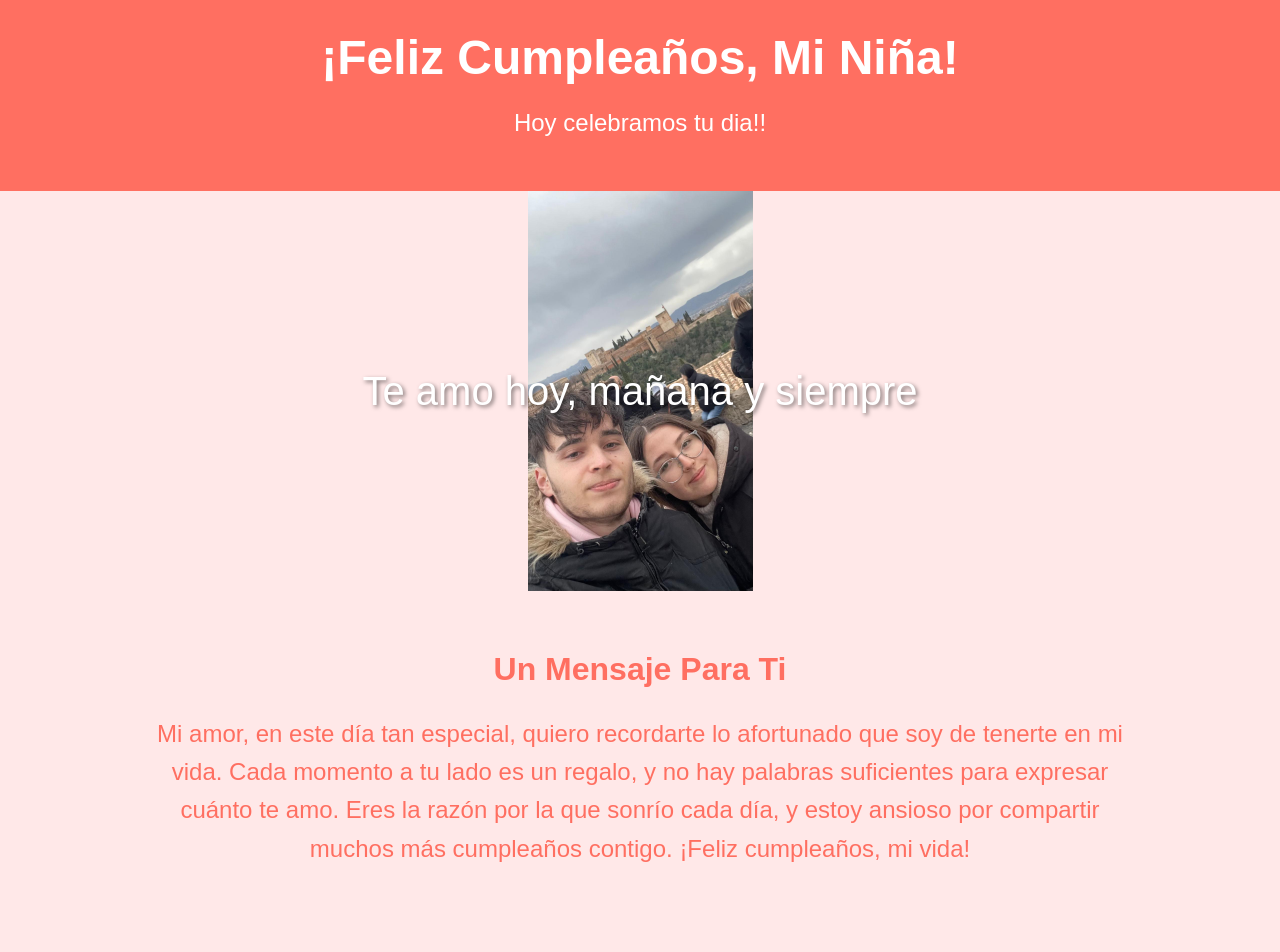
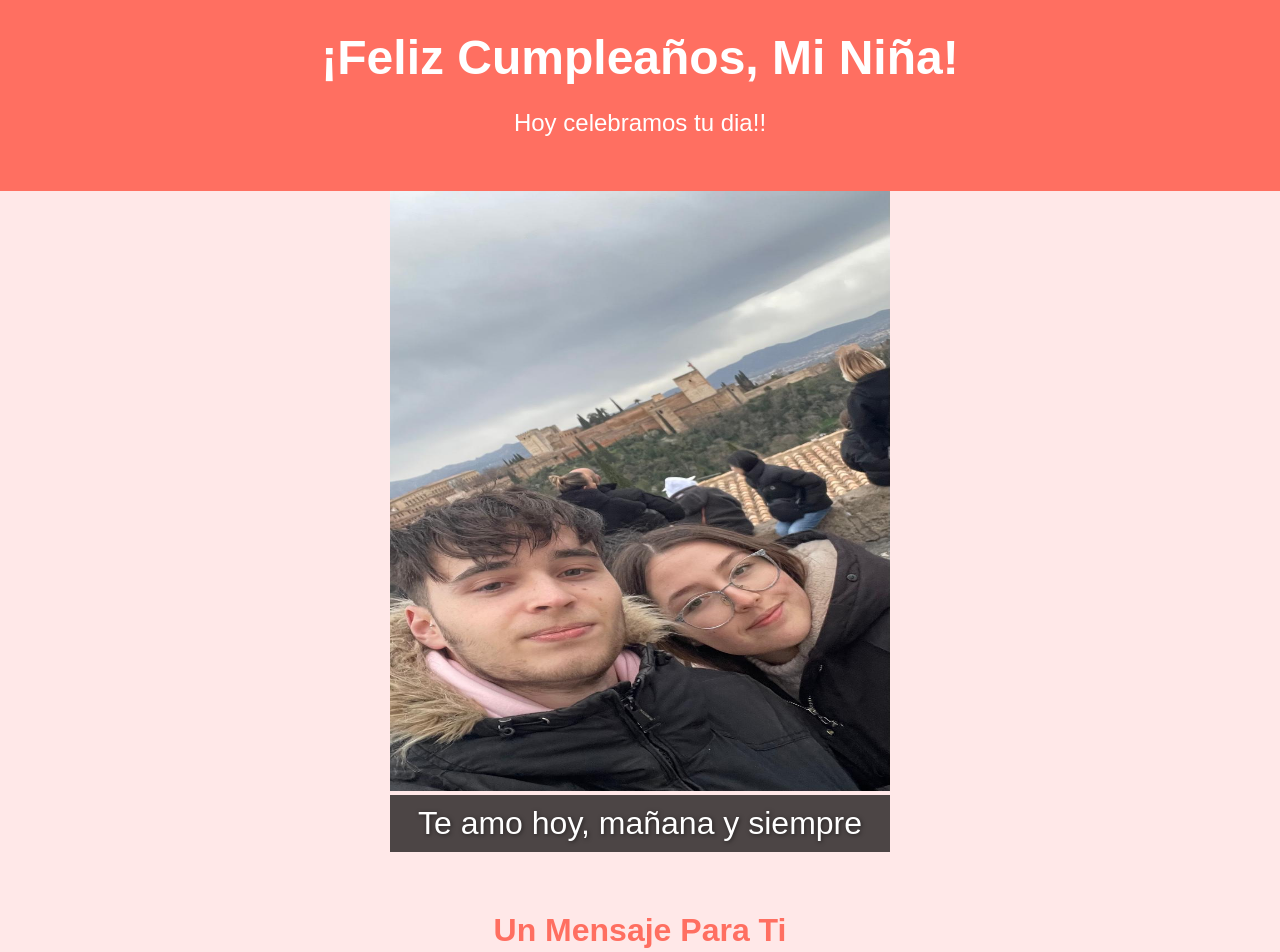
Before and after one commit to BaaLial12/BaaLial12.github.io, a plain HTML site: page tuDia.html in a window 1280 px wide. Shown: the top 952 px of the page. Drawn offline with Linux system fonts and the light colour scheme.

Commit message:
Update tuDia.html

```diff
--- a/tuDia.html
+++ b/tuDia.html
@@ -30,19 +30,25 @@
             max-width: 1000px;
             margin: 0 auto;
         }
+        .image-container {
+            text-align: center;   /* Centra el texto y la imagen */
+            max-width: 500px;     /* Ajusta el ancho máximo de la imagen y el contenedor */
+            margin: 0 auto;       /* Centra todo el contenedor en la página */
+        }
+
         .hero-image {
-            background-image: url('fotos/IMG-20240929-WA0002.jpg');
-            background-size: contain;  /* La imagen se ajusta al contenedor sin cortar, pero puede dejar espacio vacío */
-            background-position: center;  /* La imagen se centra en el contenedor */
-            background-repeat: no-repeat; /* Evita que la imagen se repita */
-            height: 400px;                /* Altura del contenedor (ajústala a tu preferencia) */
-            display: flex;
-            justify-content: center;
-            align-items: center;
+            width: 100%;          /* La imagen ocupa todo el ancho del contenedor */
+            height: 600px;         /* Mantiene la proporción de la imagen */
+        }
+
+        .footer-text {
+            font-size: 2rem;
             color: white;
-            font-size: 2.5rem;
-            text-shadow: 2px 2px 4px rgba(0, 0, 0, 0.5);
+            background-color: rgba(0, 0, 0, 0.7); /* Fondo semitransparente para que el texto se vea mejor */
+            padding: 10px 0;
+            text-shadow: 1px 1px 4px rgba(0, 0, 0, 0.5); /* Sombra ligera */
         }
+
 
 
         .section-title {
@@ -80,6 +86,34 @@
         footer p {
             font-size: 1rem;
         }
+
+
+        .button {
+    display: flex;
+    justify-content: center;   /* Solo lo centra horizontalmente */
+    margin-top: 20px;          /* Ajusta la separación superior con otros elementos */
+}
+
+.botones {
+    background-color: #007BFF; /* Color de fondo del botón */
+    color: #fff;               /* Color del texto del botón */
+    padding: 15px 30px;        /* Tamaño del botón */
+    font-size: 1.2rem;         /* Tamaño del texto */
+    border: none;              /* Sin borde */
+    border-radius: 5px;        /* Bordes redondeados */
+    text-decoration: none;     /* Quita el subrayado del enlace */
+    cursor: pointer;           /* Cambia el cursor al pasar por encima */
+    display: inline-block;     /* Asegura que el enlace se comporte como un botón */
+    transition: background-color 0.3s ease; /* Efecto de transición al pasar el ratón */
+}
+
+.botones:hover {
+    background-color: #0056b3; /* Color al hacer hover en el botón */
+}
+
+
+
+
     </style>
 </head>
 <body>
@@ -89,9 +123,9 @@
     <p>Hoy celebramos tu dia!!</p>
 </header>
 
-<div class="hero-image" >
-    <div>Te amo hoy, mañana y siempre</div>
-</div>
+<div class="image-container" >
+    <img src="fotos/IMG-20240929-WA0002.jpg" alt="Imagen" class="hero-image">
+    <div class="footer-text">Te amo hoy, mañana y siempre</div></div>
 
 <section>
     <h2 class="section-title">Un Mensaje Para Ti</h2>
@@ -112,6 +146,10 @@
     </div>
 </section>
 
+<div class="button">
+    <a href="https://baalial12.github.io/flores-amarillas-tres-main/index.html" class="botones">HAZME CLICK!!</a>
+</div>
+
 <footer>
     <p>Con todo mi amor, para ti © 2024</p>
     <p>Te quiere... tu novio</p>
```
